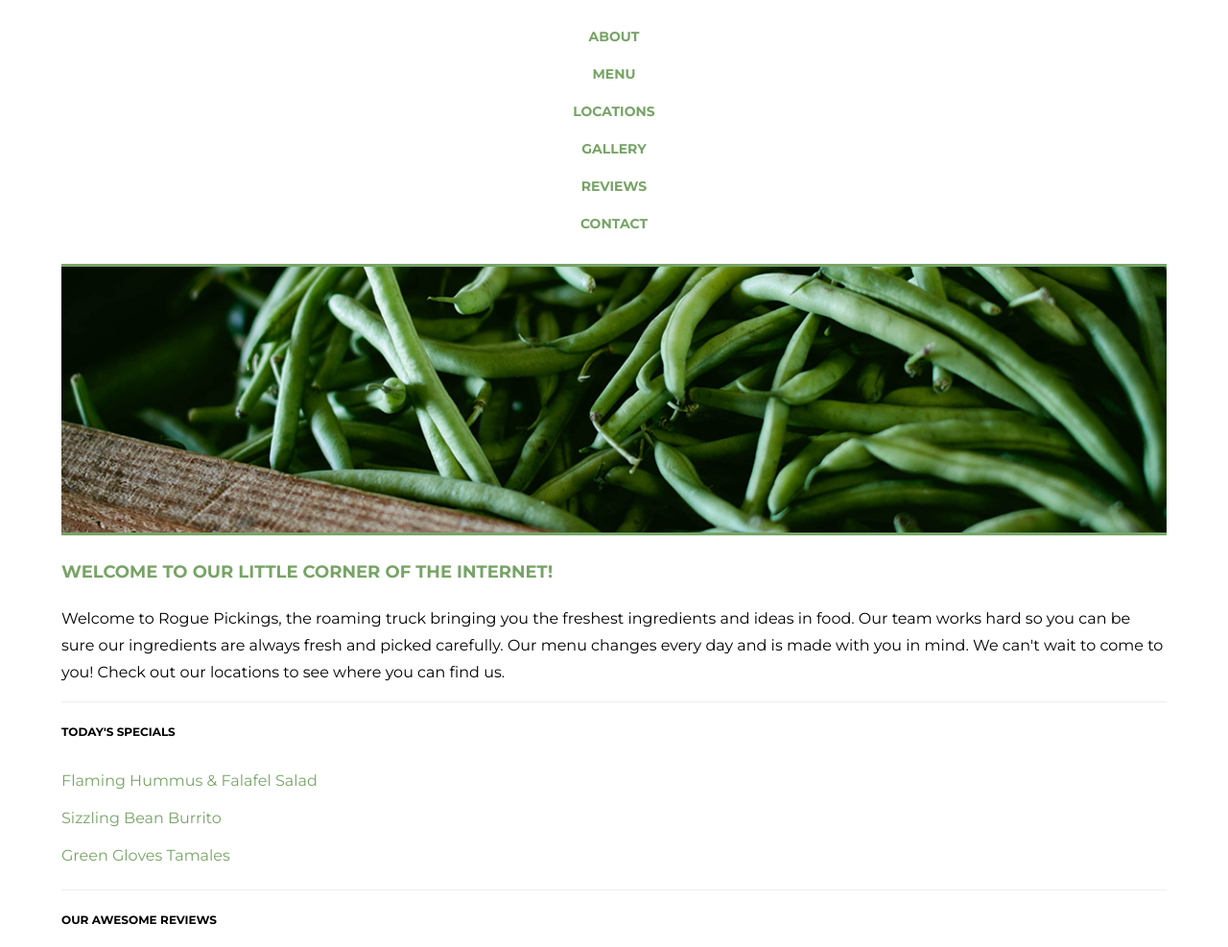
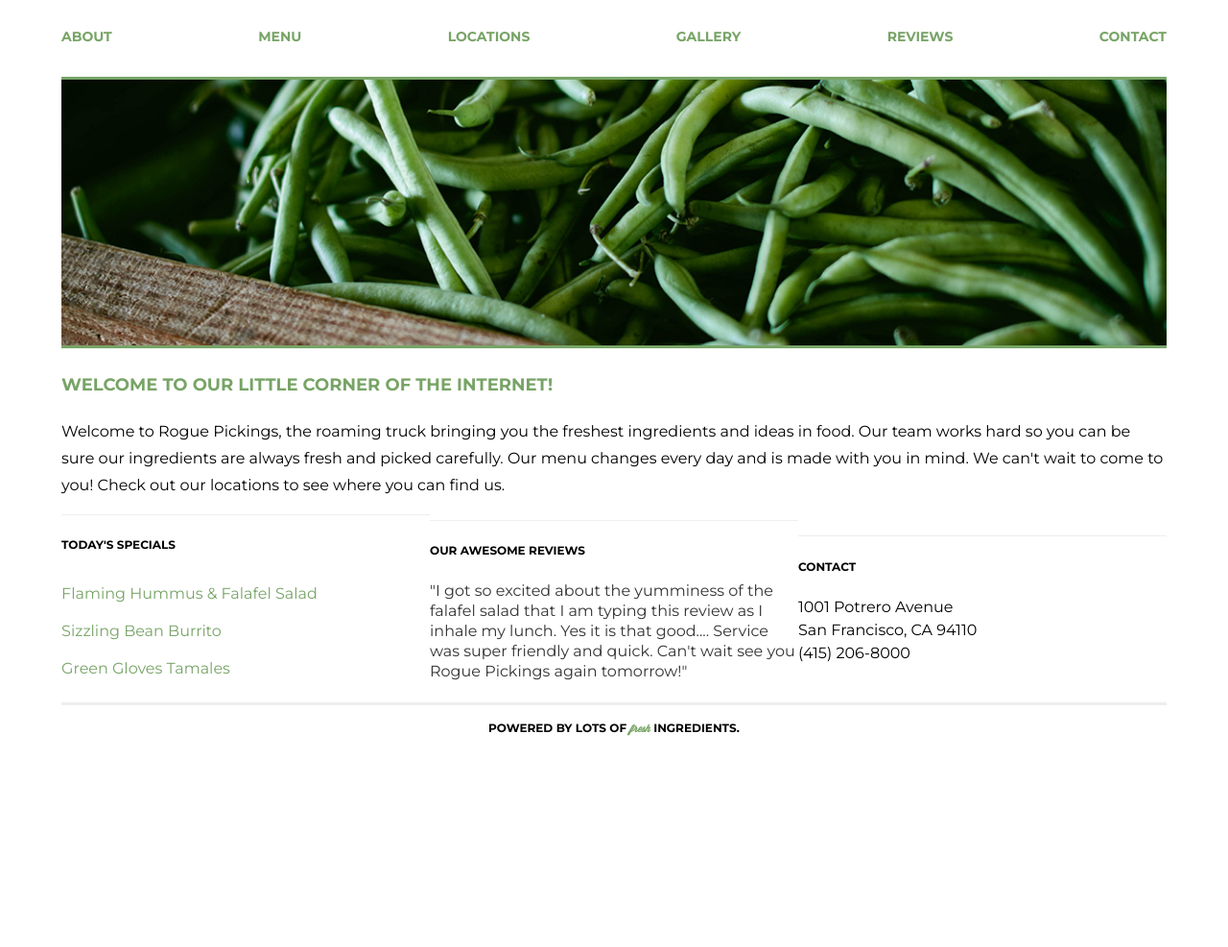
Before and after one commit to alecoad/206-rogue-pickings, a plain HTML site: page index.html in a window 1280 px wide. Shown: the part 108-1095 px from the top of the page at 96% size. After the commit the page ends 890 px from the top, so only its background shows below. Drawn offline with Linux system fonts and the light colour scheme.

Commit message:
Finalized mobile version, prep for tablet and desktop media queries

```diff
--- a/css/main.css
+++ b/css/main.css
@@ -56,6 +56,7 @@ header {
 	justify-content: center;
 	align-items: center;
 	flex-wrap: wrap;
+	flex-grow: 1;
 }
 
 header h1 {
@@ -149,7 +150,6 @@ header nav ul li a{
 	padding: 0;
 }
 
-/*The widths are in a percentage!*/
 footer {
 	border-top: 3px solid #eee;
 	text-align: center;
@@ -164,3 +164,31 @@ footer span {
 	color: #77a466;
 	font-size: 0.875em;
 }
+
+/* ----------- Tablets larger than 768px wide ----------- */
+@media all and (min-width:768px) {
+	.bottom-section {
+
+	}
+
+	.section-one {
+		width: 33.33%;
+	}
+
+	.section-two {
+		width: 33.33%;
+	}
+
+	.section-three {
+		width: 33.33%;
+	}
+}
+
+/* ----------- Monitors larger than 1200px wide ----------- */
+@media all and (min-width:1200px) {
+	header nav ul {
+		display: flex;
+		justify-content: space-between;
+	}
+
+}
```
